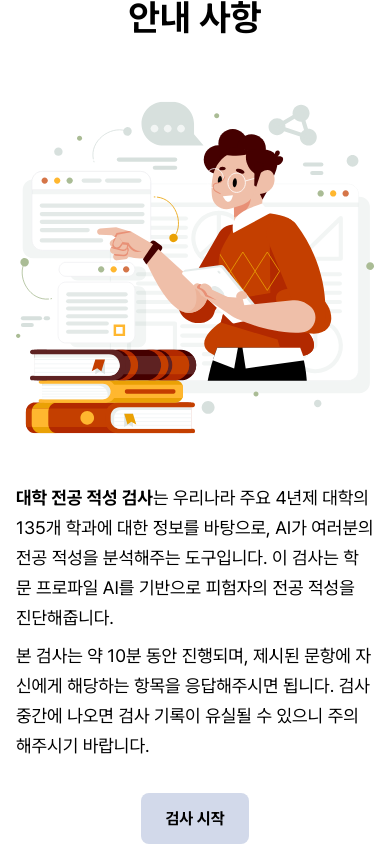
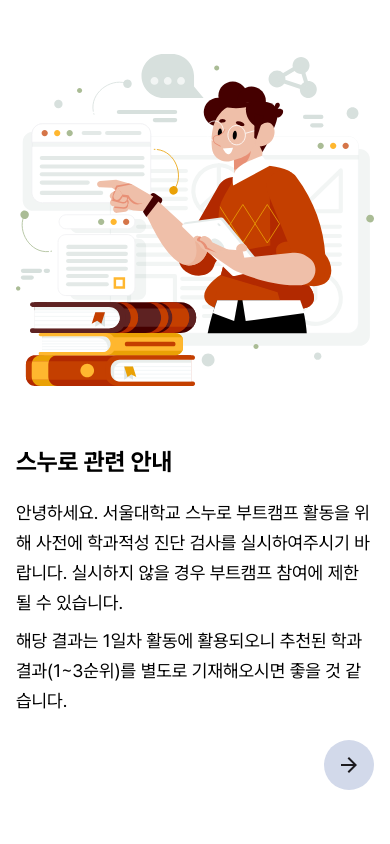
Before and after one commit to hyunzsu/aptimizer--aptifit, a Next.js app: page /information in a window 390 px wide. Built offline with nearby package versions, Linux system fonts and the light colour scheme.

Commit message:
[🎨UI] 안내 페이지 UI 완성
`/information` 페이지의 UI를 변경하고, 모바일에 맞춰 완성했다.

```diff
--- a/src/app/information/InformationPage.module.css
+++ b/src/app/information/InformationPage.module.css
@@ -7,24 +7,32 @@
 
 .informationPageContainer {
   display: flex;
-  flex-direction: column;
+  justify-content: center;
   align-items: center;
-  justify-content: center;
   height: 100vh;
 }
 
 .title {
-  font-size: var(--text-36);
+  font-size: var(--text-28);
   font-weight: var(--font-700);
-  margin-bottom: var(--spacing-64);
+  margin-bottom: var(--spacing-24);
+}
+
+.container {
+  display: flex;
+  align-items: center;
 }
 
 .image {
-  margin-bottom: var(--spacing-48);
+  flex: 1;
   width: 100%;
 }
 
-.pContainer {
+.rightContainer {
+  flex: 1;
+}
+
+.textContainer {
   margin-bottom: var(--spacing-24);
 }
 
@@ -32,16 +40,41 @@
   font-weight: var(--font-700);
 }
 
-.p {
+.description {
   font-size: var(--text-18);
   line-height: 3rem;
-  max-width: 800px;
   margin-bottom: var(--spacing-8);
 }
 
-.warning {
-  color: var(--blue);
-  font-size: var(--text-20);
-  font-weight: var(--font-700);
-  margin-bottom: var(--spacing-16);
+.buttonContainer {
+  display: flex;
+  justify-content: flex-end;
 }
+
+.button {
+  width: 50px;
+  height: 50px;
+  border-radius: 50%;
+  display: flex;
+  justify-content: center;
+  align-items: center;
+  background-color: var(--secondary);
+}
+
+.button:hover {
+  background-color: var(--primary);
+}
+
+@media (max-width: 425px) {
+  .container {
+    flex-direction: column;
+  }
+
+  .image {
+    margin-bottom: 64px;
+  }
+
+  .title {
+    font-size: var(--text-24);
+  }
+}
--- a/src/app/information/page.tsx
+++ b/src/app/information/page.tsx
@@ -2,12 +2,15 @@
 
 import Image from "next/image";
 import { useRouter } from "next/navigation";
+import { useState } from "react";
 import { initializeTest } from "@/function";
 import { LayoutContainer, Button } from "@/components";
 import Teach from "../../../public/svg/teach.svg";
+import RightArrow from "../../../public/svg/arrow_right.svg";
 import s from "./InformationPage.module.css";
 
 const InformationPage = () => {
+  const [pageNumber, setPageNumber] = useState(1);
   const router = useRouter();
 
   // 클릭하면 테스트 데이터를 초기화시키고 `test/1`로 이동한다.
@@ -20,27 +23,72 @@ const InformationPage = () => {
     router.push("/test/1");
   };
 
+  // 페이지 이동
+  const goToNextPage = () => {
+    setPageNumber(2);
+  };
+
+  // 페이지 렌더링
+  const render = (page: number) => {
+    switch (page) {
+      case 1:
+        return (
+          <div className={s.informationPageContainer}>
+            <div className={s.container}>
+              <Image className={s.image} src={Teach} width={435} height={400} alt="설명하는 남자" />
+              <div className={s.rightContainer}>
+                <div className={s.textContainer}>
+                  <h2 className={s.title}>스누로 관련 안내</h2>
+                  <p className={s.description}>
+                    안녕하세요. 서울대학교 스누로 부트캠프 활동을 위해 사전에 학과적성 진단 검사를 실시하여주시기
+                    바랍니다. 실시하지 않을 경우 부트캠프 참여에 제한 될 수 있습니다.
+                  </p>
+                  <p className={s.description}>
+                    해당 결과는 1일차 활동에 활용되오니 추천된 학과 결과(1~3순위)를 별도로 기재해오시면 좋을 것
+                    같습니다.
+                  </p>
+                </div>
+                <div className={s.buttonContainer}>
+                  <button className={s.button} onClick={goToNextPage}>
+                    <Image src={RightArrow} alt="다음 페이지" width={24} height={24} />
+                  </button>
+                </div>
+              </div>
+            </div>
+          </div>
+        );
+
+      case 2:
+        return (
+          <div className={s.informationPageContainer}>
+            <div className={s.container}>
+              <Image className={s.image} src={Teach} width={435} height={400} alt="설명하는 남자" />
+              <div className={s.rightContainer}>
+                <div className={s.textContainer}>
+                  <h2 className={s.title}>대학 전공 적성 검사란?</h2>
+                  <p className={s.description}>
+                    <span className={s.bold}>대학 전공 적성 검사</span>는 우리나라 주요 4년제 대학의 135개 학과에 대한
+                    정보를 바탕으로, AI가 여러분의 전공 적성을 분석해주는 도구입니다. 이 검사는 학문 프로파일 AI를
+                    기반으로 피험자의 전공 적성을 진단해줍니다.
+                  </p>
+                  <p className={s.description}>
+                    본 검사는 약 10분 동안 진행되며, 제시된 문항에 자신에게 해당하는 항목을 응답해주시면 됩니다. 검사
+                    중간에 나오면 검사 기록이 유실될 수 있으니 주의해주시기 바랍니다.
+                  </p>
+                </div>
+                <div className={s.buttonContainer}>
+                  <Button onClick={goToNextPage}>검사 시작</Button>
+                </div>
+              </div>
+            </div>
+          </div>
+        );
+    }
+  };
+
   return (
     <main className={s.InformationPage}>
-      <LayoutContainer>
-        <div className={s.informationPageContainer}>
-          <h1 className={s.title}>안내 사항</h1>
-          <Image className={s.image} src={Teach} width={435} height={400} alt="설명하는 남자" />
-          <div className={s.pContainer}>
-            <p className={s.p}>
-              <span className={s.bold}>대학 전공 적성 검사</span>는 우리나라 주요 4년제 대학의 135개 학과에 대한 정보를
-              바탕으로, AI가 여러분의 전공 적성을 분석해주는 도구입니다. 이 검사는 학문 프로파일 AI를 기반으로 피험자의
-              전공 적성을 진단해줍니다.
-            </p>
-            <p className={s.p}>
-              본 검사는 약 10분 동안 진행되며, 제시된 문항에 자신에게 해당하는 항목을 응답해주시면 됩니다. 검사 중간에
-              나오면 검사 기록이 유실될 수 있으니 주의해주시기 바랍니다.
-            </p>
-          </div>
-
-          <Button onClick={startTest}>검사 시작</Button>
-        </div>
-      </LayoutContainer>
+      <LayoutContainer>{render(pageNumber)}</LayoutContainer>
     </main>
   );
 };
```
